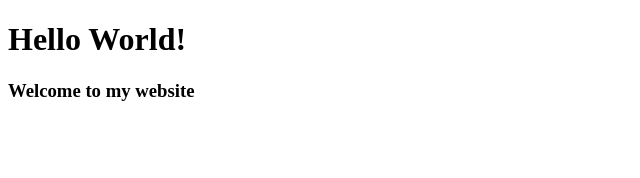
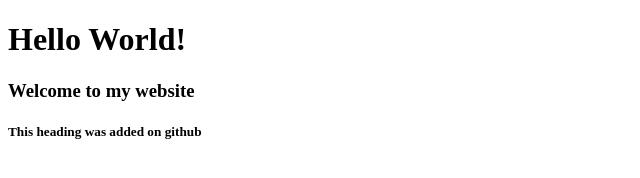
Before and after one commit to liv3bkrab/hello-git, a plain HTML site: page index.html in a window 1280 px wide. Shown: the whole page, without its empty margins (0-640 px from the left). Drawn offline with Linux system fonts and the light colour scheme.

Commit message:
Another heading h5 added

```diff
--- a/index.html
+++ b/index.html
@@ -11,6 +11,7 @@
 <body>
     <h1>Hello World!</h1>
     <h3>Welcome to my website</h3>
+    <h5>This heading was added on github</h5>
 </body>
 
 </html>
```
